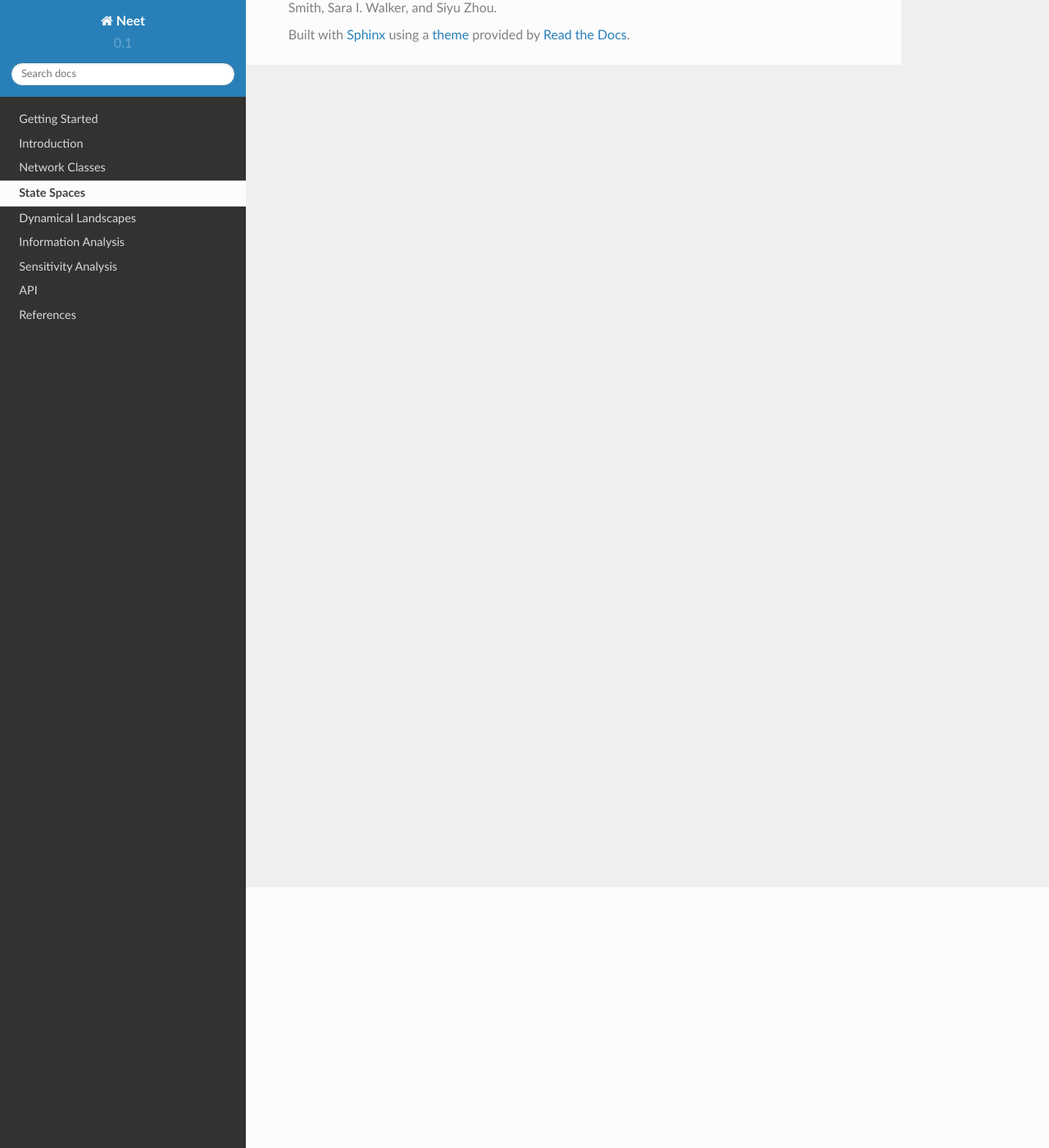
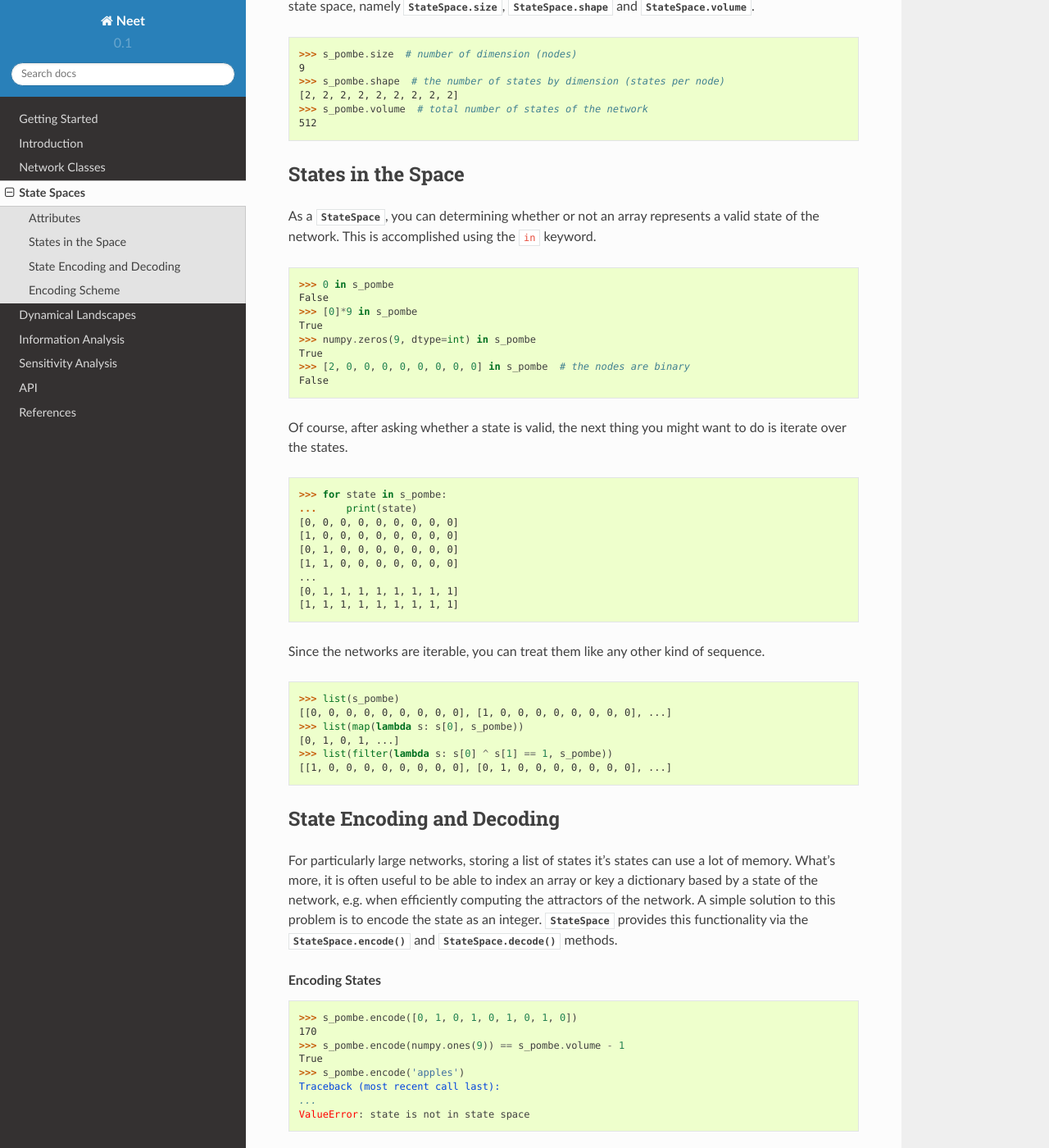
Before and after one commit to ELIFE-ASU/Neet, a Sphinx documentation site: the page built from docs/source/statespaces.rst, in a window 1280 px wide and 1400 px high, scrolled down 318 px. Shown: the whole window at 82% size. Built offline with Sphinx 7.4.7 and the Read the Docs theme 2.0.0, drawn with Linux system fonts in a browser that asks for light colours; some of the changed text lies outside the part shown.

Commit message:
:memo: Add narrative documention of StateSpace

```diff
--- a/docs/source/statespaces.rst
+++ b/docs/source/statespaces.rst
@@ -1,6 +1,141 @@
+.. currentmodule:: neet
+
+.. testsetup:: introduction
+
+      import numpy
+      from neet.boolean.examples import s_pombe
+
 .. _statespaces:
 
 State Spaces
 ============
 
-**Details coming soon...**
+:class:`Network` derives from :class:`StateSpace` which endows it with structural information about
+the state space of the network, and provides a number of vital methods.
+
+Attributes
+^^^^^^^^^^
+
+First and foremost, :class:`StateSpace` provides (readonly) attributes for assessing gross
+properties of the state space, namely :attr:`StateSpace.size`, :attr:`StateSpace.shape` and
+:attr:`StateSpace.volume`.
+
+.. doctest:: introduction
+
+      >>> s_pombe.size  # number of dimension (nodes)
+      9
+      >>> s_pombe.shape  # the number of states by dimension (states per node)
+      [2, 2, 2, 2, 2, 2, 2, 2, 2]
+      >>> s_pombe.volume  # total number of states of the network
+      512
+
+States in the Space
+^^^^^^^^^^^^^^^^^^^
+
+As a :class:`StateSpace`, you can determining whether or not an array represents a valid state of
+the network. This is accomplished using the ``in`` keyword.
+
+.. doctest:: introduction
+
+      >>> 0 in s_pombe
+      False
+      >>> [0]*9 in s_pombe
+      True
+      >>> numpy.zeros(9, dtype=int) in s_pombe
+      True
+      >>> [2, 0, 0, 0, 0, 0, 0, 0, 0] in s_pombe  # the nodes are binary
+      False
+
+Of course, after asking whether a state is valid, the next thing you might want to do is iterate
+over the states.
+
+.. doctest:: introduction
+
+      >>> for state in s_pombe:
+      ...     print(state)
+      [0, 0, 0, 0, 0, 0, 0, 0, 0]
+      [1, 0, 0, 0, 0, 0, 0, 0, 0]
+      [0, 1, 0, 0, 0, 0, 0, 0, 0]
+      [1, 1, 0, 0, 0, 0, 0, 0, 0]
+      ...
+      [0, 1, 1, 1, 1, 1, 1, 1, 1]
+      [1, 1, 1, 1, 1, 1, 1, 1, 1]
+
+Since the networks are iterable, you can treat them like any other kind of sequence.
+
+.. doctest:: introduction
+
+      >>> list(s_pombe)
+      [[0, 0, 0, 0, 0, 0, 0, 0, 0], [1, 0, 0, 0, 0, 0, 0, 0, 0], ...]
+      >>> list(map(lambda s: s[0], s_pombe))
+      [0, 1, 0, 1, ...]
+      >>> list(filter(lambda s: s[0] ^ s[1] == 1, s_pombe))
+      [[1, 0, 0, 0, 0, 0, 0, 0, 0], [0, 1, 0, 0, 0, 0, 0, 0, 0], ...]
+
+State Encoding and Decoding
+^^^^^^^^^^^^^^^^^^^^^^^^^^^
+
+For particularly large networks, storing a list of states it's states can use a lot of memory.
+What's more, it is often useful to be able to index an array or key a dictionary based by a state of
+the network, e.g. when efficiently computing the attractors of the network. A simple solution to
+this problem is to encode the state as an integer. :class:`StateSpace` provides this functionality
+via the :meth:`StateSpace.encode` and :meth:`StateSpace.decode` methods.
+
+.. rubric:: Encoding States
+
+.. doctest:: introduction
+
+      >>> s_pombe.encode([0, 1, 0, 1, 0, 1, 0, 1, 0])
+      170
+      >>> s_pombe.encode(numpy.ones(9)) == s_pombe.volume - 1
+      True
+      >>> s_pombe.encode('apples')
+      Traceback (most recent call last):
+      ...
+      ValueError: state is not in state space
+
+.. rubric:: Decoding States
+
+.. doctest:: introduction
+
+      >>> s_pombe.decode(170)
+      [0, 1, 0, 1, 0, 1, 0, 1, 0]
+      >>> s_pombe.decode(511)
+      [1, 1, 1, 1, 1, 1, 1, 1, 1]
+      >>> s_pombe.decode(512)
+      [0, 0, 0, 0, 0, 0, 0, 0, 0]
+      >>> s_pombe.decode(-1)
+      [1, 1, 1, 1, 1, 1, 1, 1, 1]
+
+Notice that decoding states does not raise an error when the state encoding is invalid. Instead, the
+codes wrap around so that any integer can be decoded. This was a decision made more for the sake of
+performance than anything. Just be mindful of it.
+
+By and large, the :meth:`StateSpace.encode` and :meth:`StateSpace.decode` methods are inverses:
+
+.. doctest:: introduction
+
+      >>> s_pombe.encode(s_pombe.decode(170))
+      170
+      >>> s_pombe.decode(s_pombe.encode([0, 0, 1, 0, 0, 1, 0, 0, 1]))
+      [0, 0, 1, 0, 0, 1, 0, 0, 1]
+
+Encoding Scheme
+^^^^^^^^^^^^^^^
+
+There are a number of ways of encoding a sequence of integers as an integer. We've chosen the one we
+did so that the encoded value of the state is consistent with the order the states are produced upon
+iteration.
+
+.. doctest:: introduction
+
+      >>> states = list(s_pombe)
+      >>> states[5] == s_pombe.decode(5)
+      True
+      >>> numpy.all([i == s_pombe.encode(s) for i, s in enumerate(s_pombe)])
+      True
+      >>> numpy.all([s_pombe.decode(i) == s for i, s in enumerate(s_pombe)])
+      True
+
+This makes implementing the algorithms associated with :ref:`landscape dynamics <landscapes>` and
+:ref:`sensitivity analyses <sensitivity>` much simpler and as light on memory as possible.
```
